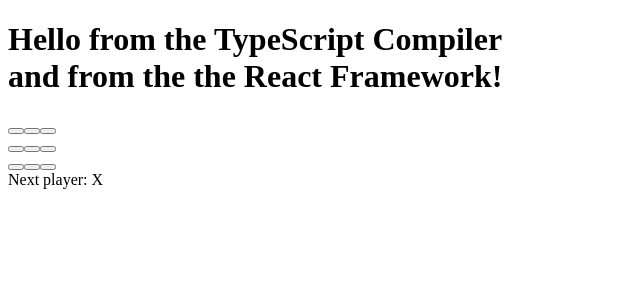
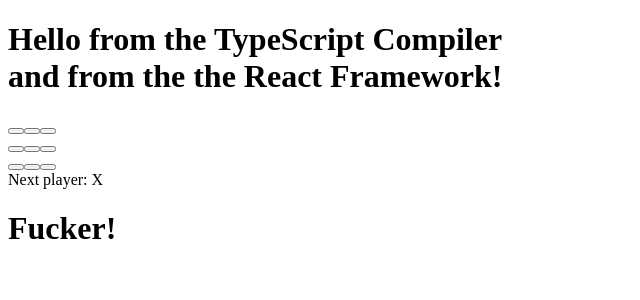
Before and after one commit to christopherstock/ReactPrimer, a React app: page / in a window 1280 px wide. Shown: the top 300 px of the page, without its empty margins (0-640 px from the left). Built offline with nearby package versions, Linux system fonts and the light colour scheme; the HTML template or start-up script is replaced by a standard one.

Commit message:
Added new class for clicker app component.

```diff
--- /dev/null
+++ b/src/components/clicker/Main.tsx
@@ -0,0 +1,22 @@
+
+    import * as React from 'react';
+    import * as rp    from '../../rp';
+
+    /*******************************************************************************************************************
+    *   Represents the 'clicker' game.
+    *
+    *   @author  Christopher Stock
+    *   @version 1.0
+    *******************************************************************************************************************/
+    export class Main extends React.Component<rp.MainProps, rp.MainState>
+    {
+        /***************************************************************************************************************
+        *   Renders the 'clicker' main game component.
+        *
+        *   @return The rendered React element.
+        ***************************************************************************************************************/
+        public render() : JSX.Element
+        {
+            return <h1>Fucker!</h1>;
+        }
+    }
--- /dev/null
+++ b/src/components/clicker/MainState.ts
@@ -0,0 +1,12 @@
+
+    /*******************************************************************************************************************
+    *   The interface that specifies the state for the game class.
+    *
+    *   @author  Christopher Stock
+    *   @version 1.0
+    *******************************************************************************************************************/
+    export interface MainState
+    {
+        /** All square values. */
+        field               :Array<Array<string>>;
+    }
--- a/src/components/tictactoe/Game.tsx
+++ b/src/components/tictactoe/Game.tsx
@@ -4,8 +4,6 @@
 
     /*******************************************************************************************************************
     *   Represents the Tic Tac Toe game.
-    *
-    *   TODO ASAP remove history!
     *
     *   @author  Christopher Stock
     *   @version 1.0
--- a/src/index.tsx
+++ b/src/index.tsx
@@ -20,4 +20,10 @@
             <rp.Game />,
             document.getElementById('example2')
         );
+
+        // render the CLICKER example
+        ReactDOM.render(
+            <rp.Main fieldSizeX="12" fieldSizeY="18" />,
+            document.getElementById('example3')
+        );
     };
--- a/src/rp.ts
+++ b/src/rp.ts
@@ -9,3 +9,7 @@
     export * from './components/tictactoe/BoardState';
     export * from './components/tictactoe/Game';
     export * from './components/tictactoe/GameState';
+
+    export * from './components/clicker/Main';
+    export * from './components/clicker/MainProps';
+    export * from './components/clicker/MainState';
```
Also changed, not shown: src/components/clicker/MainProps.ts (added, +15 -0 lines), 3 other files (tests, documents, lock files or other folders).
